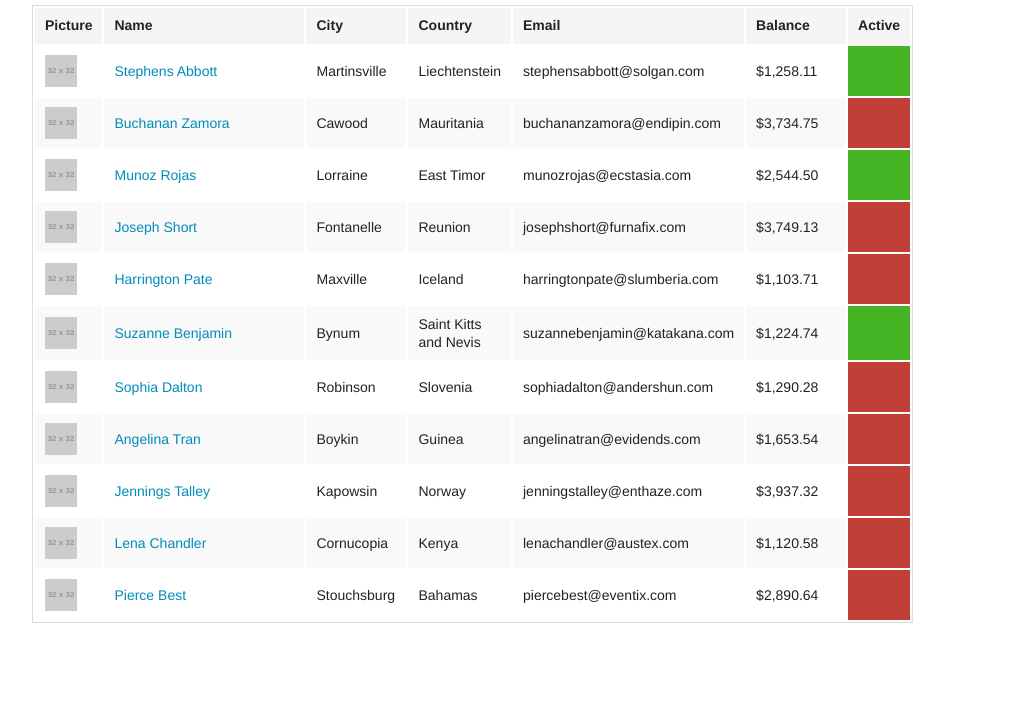
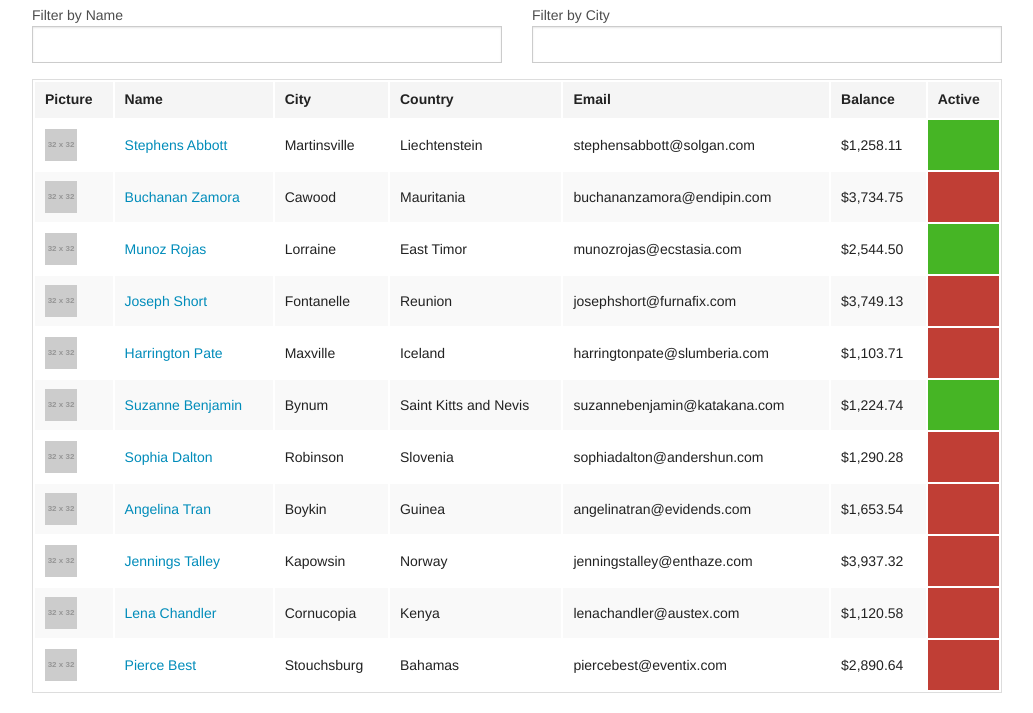
Before and after one commit to miroamarillo/simpleContacts, a website: page index.html in a window 1280 px wide. Shown: the part 173-886 px from the top of the page, without its empty margins (123-1156 px from the left). Before the commit the page ends 816 px from the top, so only its background shows below. Drawn offline with Linux system fonts and the light colour scheme; files that its build step writes are made by us from their sources; placeholder pictures from the web are drawn by us.

Commit message:
Adding features
-List is now sortable from the principal fields clicking the labels
-List can now be filtered by name and city

```diff
--- a/views/list.html
+++ b/views/list.html
@@ -1,18 +1,34 @@
 		<h2>Customers</h2>
-  	<table>
+		<form>
+			<div class="row">
+				<div class="large-6 columns">
+					<label>Filter by Name
+						<input type="text" ng-model="custFilter.name"/>
+					</label>
+				</div>
+				<div class="large-6 columns">
+					<label>Filter by City
+						<input type="text" ng-model="custFilter.city"/>
+					</label>
+				</div>
+			</div>
+		</form>
+		<div class="row">
+			<div class="large-12 columns">
+				<table class="large-12">
 					<thead>
 						<tr>
 							<th>Picture</th>
-  				<th width="200px">Name</th>
-  				<th width="100px">City</th>
-  				<th width="100px">Country</th>
-  				<th width="200px">Email</th>
-  				<th width="100px">Balance</th>
-  				<th>Active</th>
+							<th ng-click="sortBy='name';reverse=!reverse">Name</th>
+							<th ng-click="sortBy='city';reverse=!reverse">City</th>
+							<th ng-click="sortBy='country';reverse=!reverse">Country</th>
+							<th ng-click="sortBy='email';reverse=!reverse">Email</th>
+							<th ng-click="sortBy='balance';reverse=!reverse">Balance</th>
+							<th ng-click="sortBy='isActive';reverse=!reverse">Active</th>
 						</tr>
 					</thead>
 					<tbody>
-  			<tr ng-repeat="contact in contacts">
+						<tr ng-repeat="contact in contacts | filter:custFilter | orderBy:sortBy:reverse">
 							<td><img ng-src="{{contact.picture}}" alt=""></td>
 							<td><a href="#/contact/{{$index}}">{{contact.name}}</a></td>
 							<td contenteditable="true" ng-model="contact.city">{{contact.city}}</td>
@@ -23,3 +39,5 @@
 						</tr>
 					</tbody>
 				</table>
+			</div>
+		</div>
```
Lines whose indentation alone changed are shown as unchanged.
